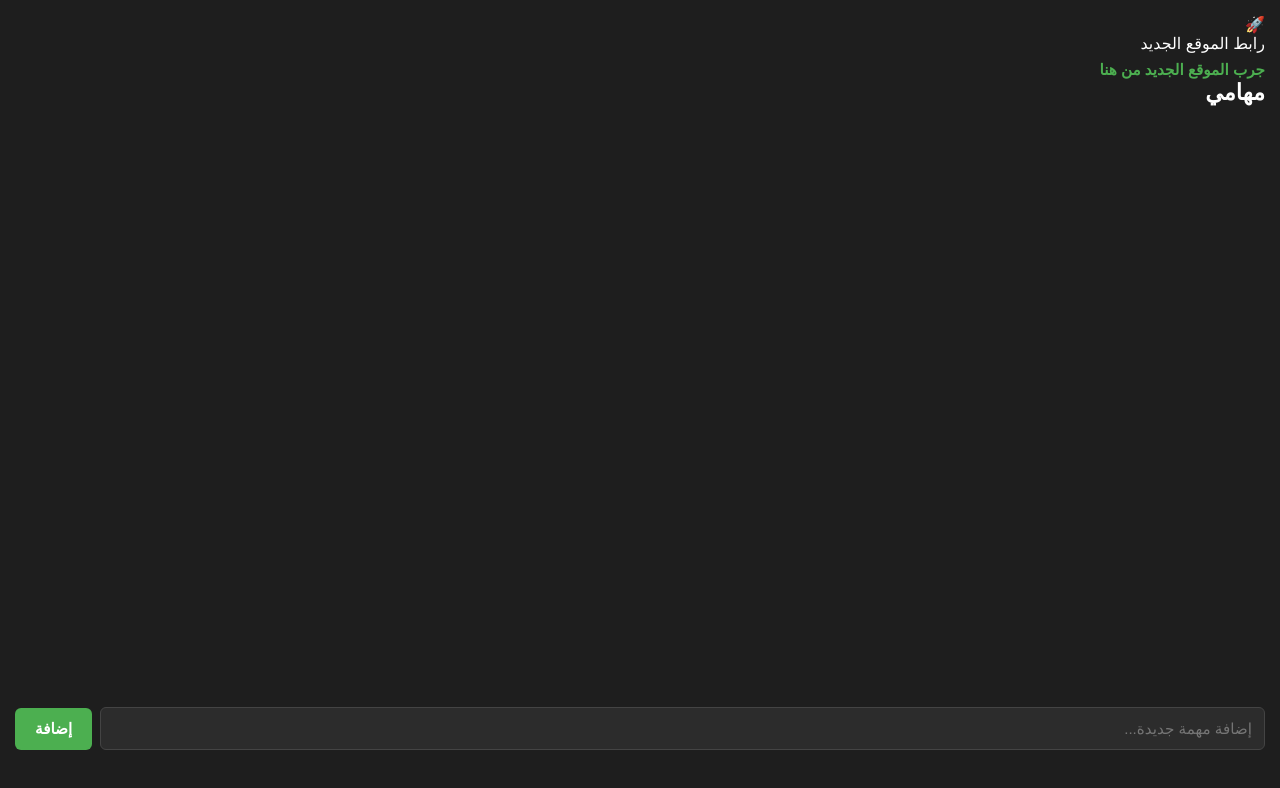
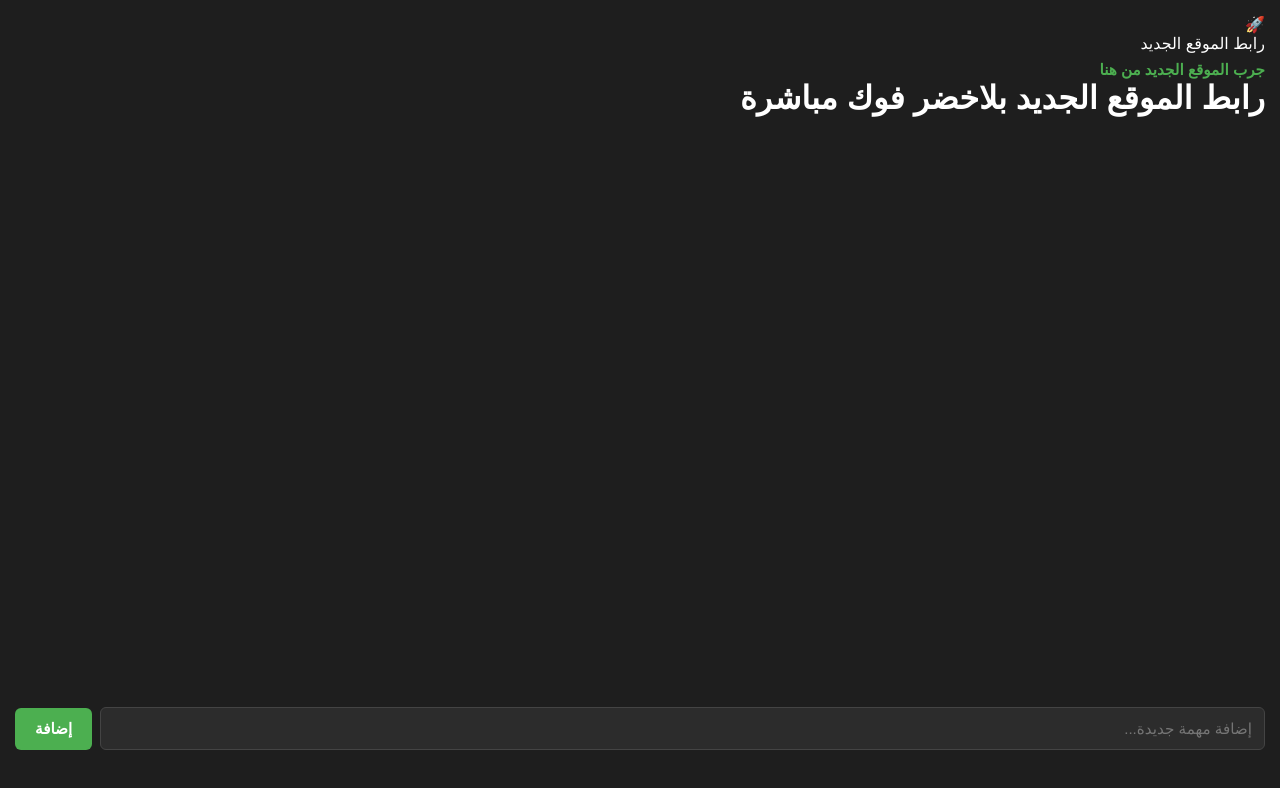
Before and after one commit to webAppLearner/SimpleToDoWebsite, a website: page public/index.html in a window 1280 px wide. Drawn offline with nearby package versions, Linux system fonts and the light colour scheme; no server answers.

Commit message:
Update index.html

```diff
--- a/public/index.html
+++ b/public/index.html
@@ -3,7 +3,7 @@
 <head>
     <meta charset="UTF-8">
     <meta name="viewport" content="width=device-width, initial-scale=1.0, maximum-scale=1.0, user-scalable=no">
-    <title>"https://unique-to-do-website.onrender.com/"/</title>
+    <title>المهام اليومية/</title>
     <link rel="stylesheet" href="style.css">
 </head>
 <body>
@@ -20,7 +20,7 @@
                 <a href="https://unique-to-do-website.onrender.com"  class="ad-link">جرب الموقع الجديد من هنا</a>
             </p>
         </div>
-        <h2>مهامي</h2>
+        <h1>رابط الموقع الجديد بلاخضر فوك مباشرة</h1>
         <ul id="task-list"></ul>
         <div class="input-group">
             <input type="text" id="main-input" placeholder="إضافة مهمة جديدة..." autocomplete="off">
```
